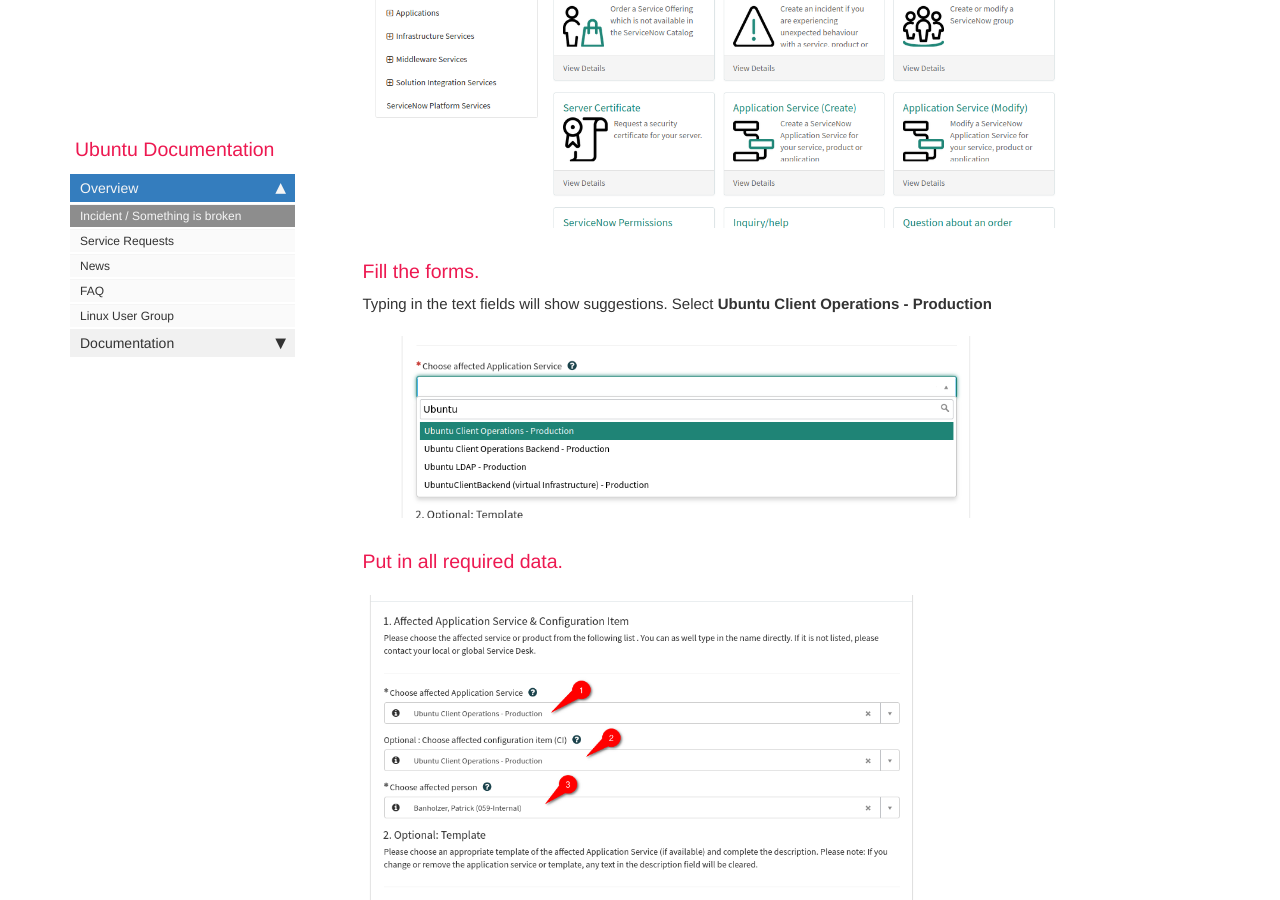
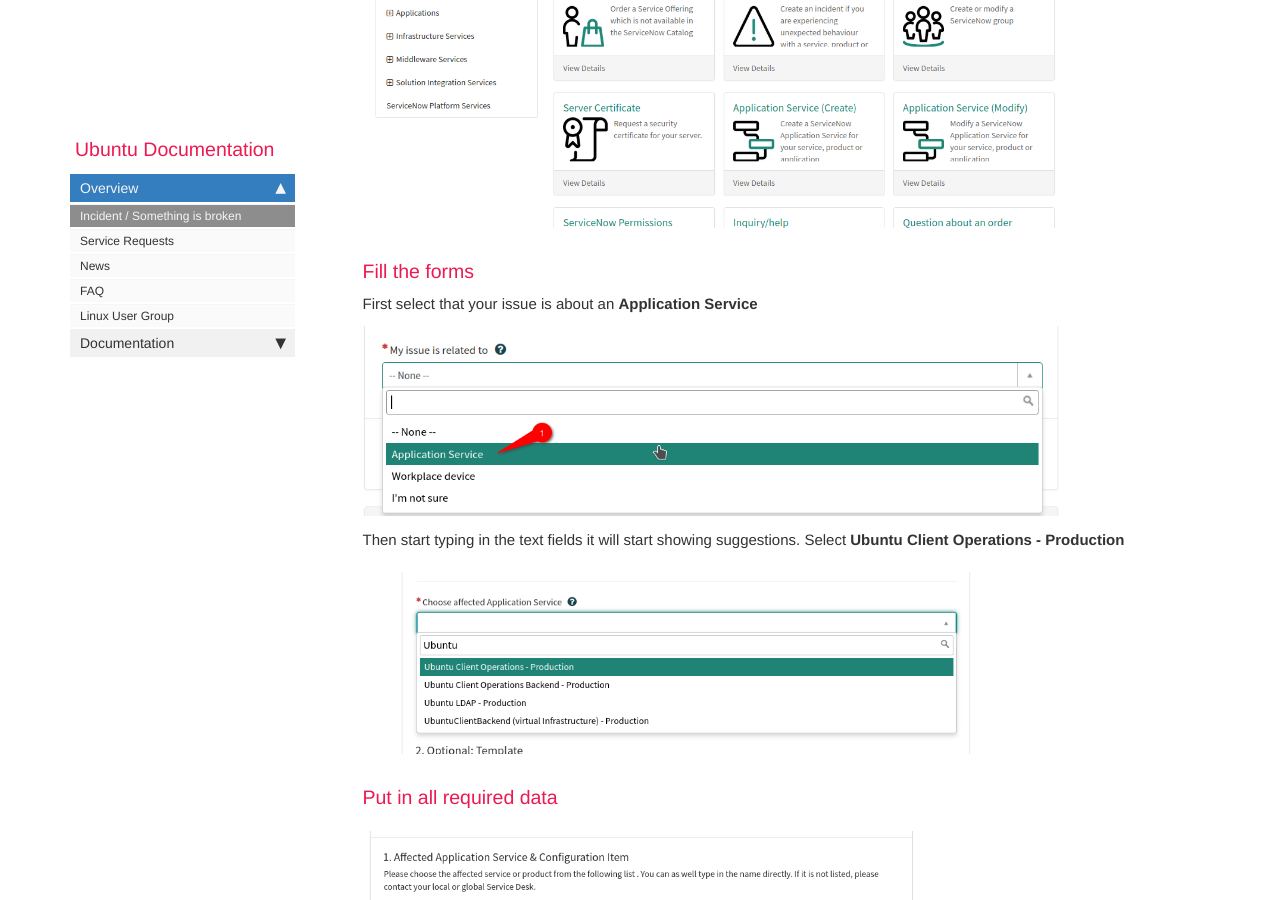
Before and after one commit to RajputPawan/Prometheus, a Jekyll site: the page built from pages/incident.md, in a window 1280 px wide and 900 px high, scrolled down 1039 px. Built offline with Jekyll 4.4.1, drawn with Linux system fonts in a browser that asks for light colours; comment, search, counter and statistics services are not loaded; some of the changed text lies outside the part shown.

Commit message:
add additional selection that is neccesary to open an incident

```diff
--- a/pages/incident.md
+++ b/pages/incident.md
@@ -21,13 +21,17 @@
 
 ![Service Portal](images/servicenow/snow_incident_02.png)
 
-### Fill the forms.
+### Fill the forms
 
-Typing in the text fields will show suggestions. Select **Ubuntu Client Operations - Production**
+First select that your issue is about an **Application Service**
+![Service Portal](images/servicenow/snow_incident_03-1.png)
+
+Then start typing in the text fields it will start showing suggestions.
+Select **Ubuntu Client Operations - Production**
 
 ![Service Portal](images/servicenow/snow_incident_03.png)
 
-### Put in all required data.
+### Put in all required data
 
 ![Service Portal](images/servicenow/snow_incident_04.png)
 
```
Also changed, not shown: images/servicenow/snow_incident_03-1.png (added).
